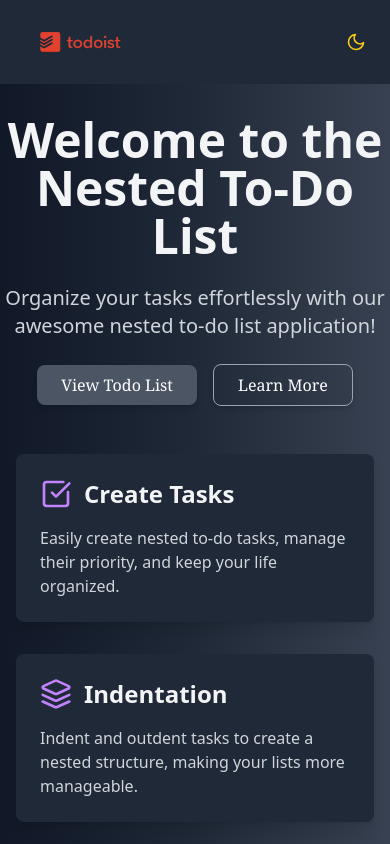
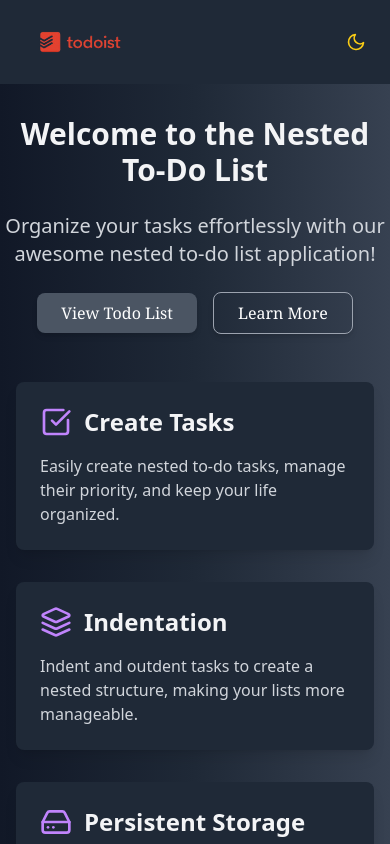
Before and after one commit to JabirHussain-AT/Customizable_TODO, a React (Vite) app in the folder client/: page / in a window 390 px wide. Shown: the top 844 px of the page. Built offline with nearby package versions, Linux system fonts and the light colour scheme.

Commit message:
bugfix : icon updat

```diff
--- a/client/src/components/showTodo/ModalContent.jsx
+++ b/client/src/components/showTodo/ModalContent.jsx
@@ -6,7 +6,7 @@ import { PlusCircle, AlertCircle } from "lucide-react";
 
 const ModalContent = ( { onclose  , todos , setTodos , saveTodo , submitFun }) => {
   const [todoText, setTodoText] = useState("");
-  const [selectedIcon, setSelectedIcon] = useState("VscBlank");
+  const [selectedIcon, setSelectedIcon] = useState("CgNotes");
 
 
   const handleSubmit = async (e) => {
--- a/client/src/pages/Home.jsx
+++ b/client/src/pages/Home.jsx
@@ -32,7 +32,7 @@ const Home = () => {
     <div className="min-h-screen bg-gradient-to-r from-purple-400 via-pink-500 to-red-500 dark:from-gray-900 dark:via-gray-800 dark:to-gray-700 text-white flex flex-col items-center justify-center transition-colors duration-500">
       {/* Hero Section */}
       <div className="text-center space-y-6 mb-12">
-        <h1 className="text-5xl font-bold animate-fade-in dark:text-gray-100 pt-8 md:pt-2">Welcome to the Nested To-Do List</h1>
+        <h1 className=" text-3xl md:text-5xl font-bold animate-fade-in dark:text-gray-100 pt-8 md:pt-2">Welcome to the Nested To-Do List</h1>
         <p className="text-xl animate-fade-in text-white/80 dark:text-gray-300">
           Organize your tasks effortlessly with our awesome nested to-do list application!
         </p>
@@ -52,7 +52,7 @@ const Home = () => {
       </div>
 
       {/* Feature Section */}
-      <div className="grid grid-cols-1 md:grid-cols-3 gap-8 w-full max-w-6xl px-4 md:px-0">
+      <div className="grid grid-cols-1 md:grid-cols-3 gap-8 w-full max-w-6xl px-4 md:px-0 pb-8">
         {features.map((feature, index) => (
           <FeatureCard
             key={index}
```
